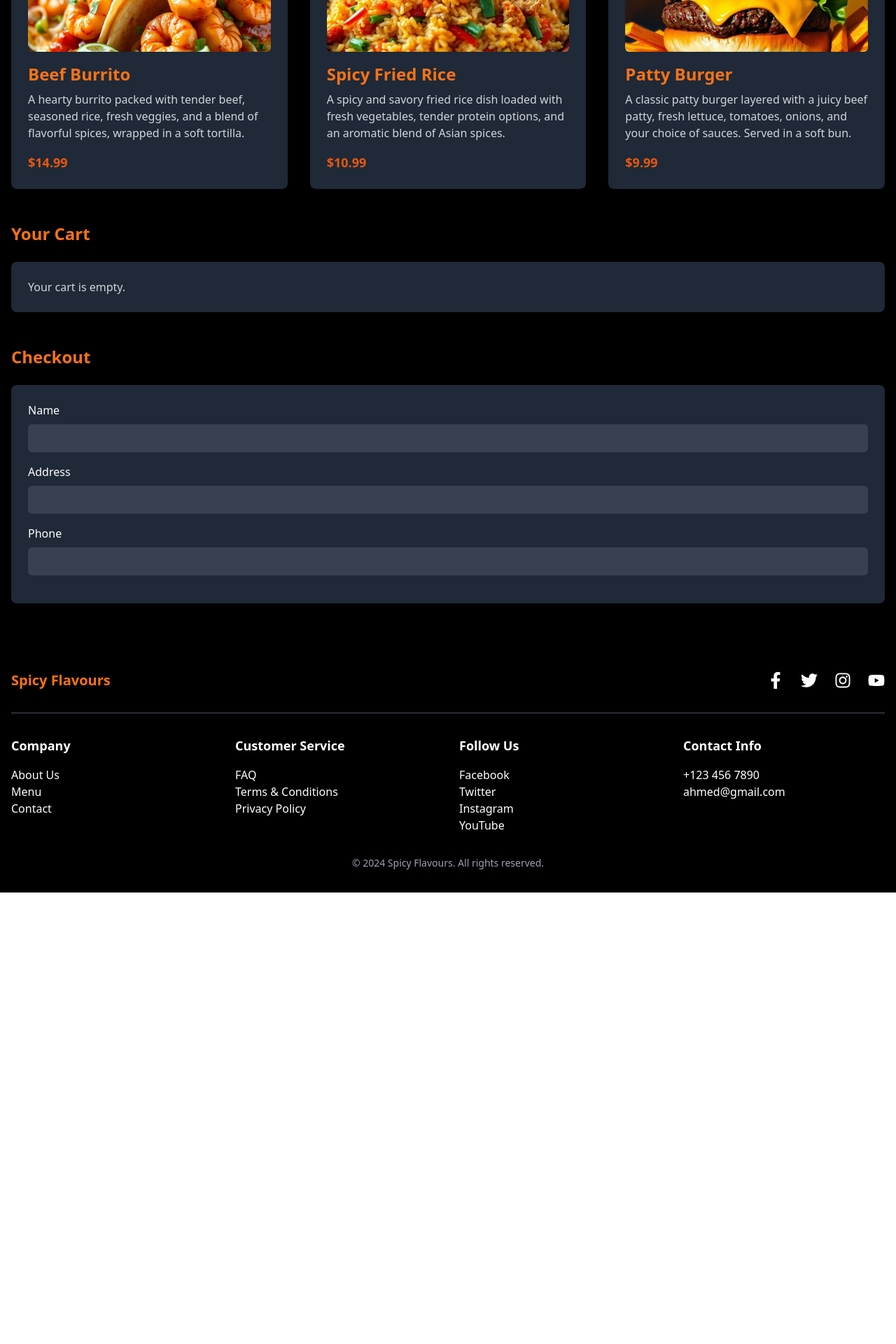
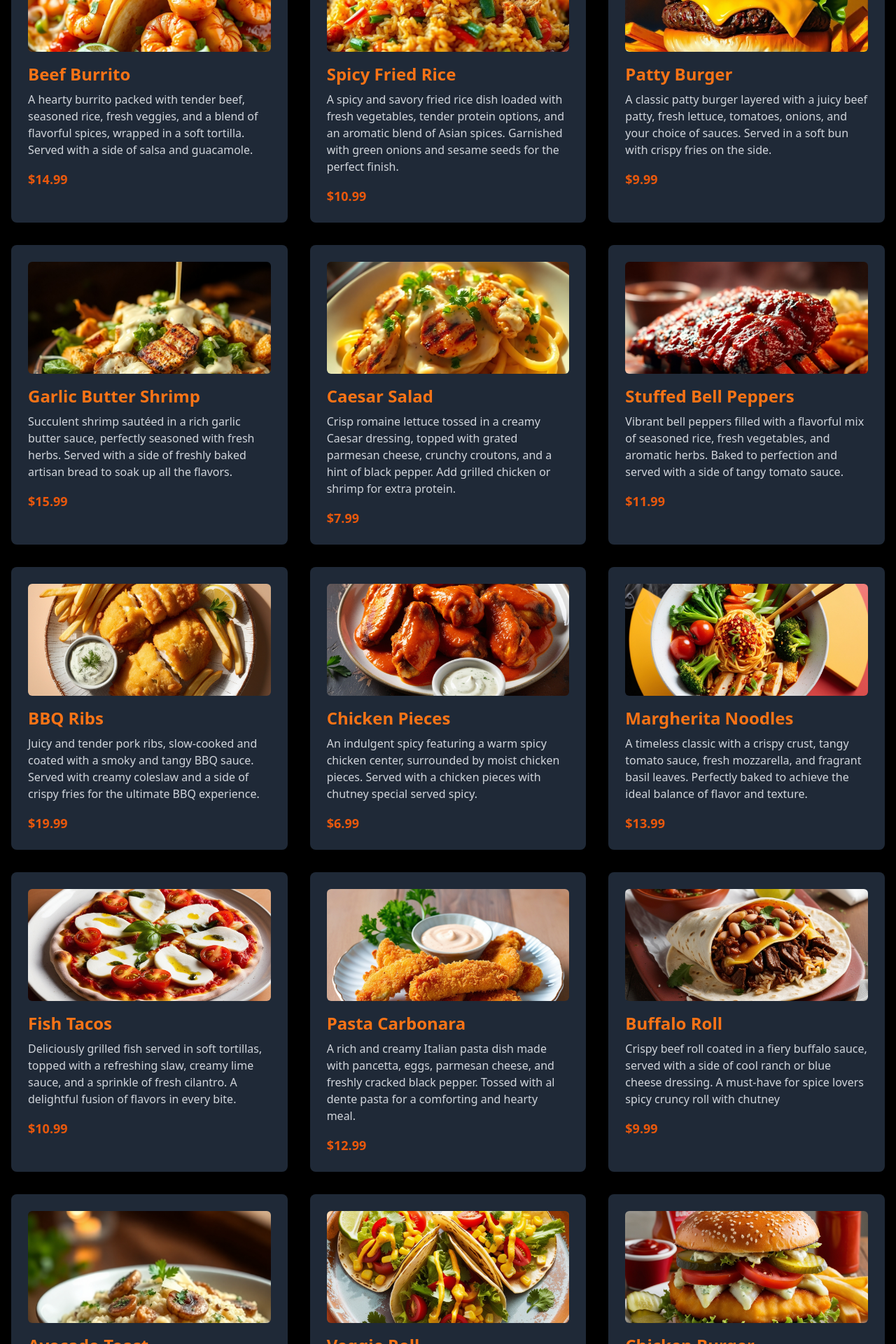
Before and after one commit to AhmedMemon1234/RestaurentWeb, a Next.js app: page /Mainmenu in a window 1280 px wide. Shown: the part 760-2680 px from the top of the page at 70% size. Before the commit the page ends 2035 px from the top, so only its background shows below. Built offline with nearby package versions, Linux system fonts and the light colour scheme.

Commit message:
Restaurentweb

```diff
--- a/src/app/Mainmenu/page.tsx
+++ b/src/app/Mainmenu/page.tsx
@@ -41,10 +41,23 @@ const MenuPage = () => {
     { id: 1, name: 'Spicy Chicken Roll', description: 'A fiery, spicy blend of tender chicken, perfectly seasoned with exotic spices, wrapped in a soft roll. Served with a tangy dipping sauce to elevate your taste buds.', price: '$12.99', image: '/food1.jpg' },
     { id: 2, name: 'Veggie Tacos', description: 'Crispy taco shells filled with a delightful mix of fresh vegetables, tangy salsa, and a drizzle of creamy zesty sauce. A perfect treat for veggie lovers.', price: '$8.99', image: '/food2.jpg' },
     { id: 3, name: 'Grilled Salmon', description: 'Freshly grilled salmon fillet infused with a smoky aroma, served with a side of herbed butter and lemon wedges for a burst of freshness and delicious spicy.', price: '$18.99', image: '/food3.jpg' },
-    { id: 4, name: 'Beef Burrito', description: 'A hearty burrito packed with tender beef, seasoned rice, fresh veggies, and a blend of flavorful spices, wrapped in a soft tortilla.', price: '$14.99', image: '/food4.jpg' },
-    { id: 5, name: 'Spicy Fried Rice', description: 'A spicy and savory fried rice dish loaded with fresh vegetables, tender protein options, and an aromatic blend of Asian spices.', price: '$10.99', image: '/food5.jpg' },
-    { id: 6, name: 'Patty Burger', description: 'A classic patty burger layered with a juicy beef patty, fresh lettuce, tomatoes, onions, and your choice of sauces. Served in a soft bun.', price: '$9.99', image: '/food6.jpg' },
+    { id: 4, name: 'Beef Burrito', description: 'A hearty burrito packed with tender beef, seasoned rice, fresh veggies, and a blend of flavorful spices, wrapped in a soft tortilla. Served with a side of salsa and guacamole.', price: '$14.99', image: '/food4.jpg' },
+    { id: 5, name: 'Spicy Fried Rice', description: 'A spicy and savory fried rice dish loaded with fresh vegetables, tender protein options, and an aromatic blend of Asian spices. Garnished with green onions and sesame seeds for the perfect finish.', price: '$10.99', image: '/food5.jpg' },
+    { id: 6, name: 'Patty Burger', description: 'A classic patty burger layered with a juicy beef patty, fresh lettuce, tomatoes, onions, and your choice of sauces. Served in a soft bun with crispy fries on the side.', price: '$9.99', image: '/food6.jpg' },
+    { id: 7, name: 'Garlic Butter Shrimp', description: 'Succulent shrimp sautéed in a rich garlic butter sauce, perfectly seasoned with fresh herbs. Served with a side of freshly baked artisan bread to soak up all the flavors.', price: '$15.99', image: '/food7.jpg' },
+    { id: 8, name: 'Caesar Salad', description: 'Crisp romaine lettuce tossed in a creamy Caesar dressing, topped with grated parmesan cheese, crunchy croutons, and a hint of black pepper. Add grilled chicken or shrimp for extra protein.', price: '$7.99', image: '/food8.jpg' },
+    { id: 9, name: 'Stuffed Bell Peppers', description: 'Vibrant bell peppers filled with a flavorful mix of seasoned rice, fresh vegetables, and aromatic herbs. Baked to perfection and served with a side of tangy tomato sauce.', price: '$11.99', image: '/food9.jpg' },
+    { id: 10, name: 'BBQ Ribs', description: 'Juicy and tender pork ribs, slow-cooked and coated with a smoky and tangy BBQ sauce. Served with creamy coleslaw and a side of crispy fries for the ultimate BBQ experience.', price: '$19.99', image: '/food10.jpg' },
+    { id: 11, name: 'Chicken Pieces', description: 'An indulgent spicy featuring a warm spicy chicken center, surrounded by moist chicken pieces. Served with a chicken pieces with chutney special served spicy.', price: '$6.99', image: '/food11.jpg' },
+    { id: 12, name: 'Margherita Noodles', description: 'A timeless classic with a crispy crust, tangy tomato sauce, fresh mozzarella, and fragrant basil leaves. Perfectly baked to achieve the ideal balance of flavor and texture.', price: '$13.99', image: '/food12.jpg' },
+    { id: 13, name: 'Fish Tacos', description: 'Deliciously grilled fish served in soft tortillas, topped with a refreshing slaw, creamy lime sauce, and a sprinkle of fresh cilantro. A delightful fusion of flavors in every bite.', price: '$10.99', image: '/food13.jpg' },
+    { id: 14, name: 'Pasta Carbonara', description: 'A rich and creamy Italian pasta dish made with pancetta, eggs, parmesan cheese, and freshly cracked black pepper. Tossed with al dente pasta for a comforting and hearty meal.', price: '$12.99', image: '/food14.jpg' },
+    { id: 15, name: 'Buffalo Roll', description: 'Crispy beef roll coated in a fiery buffalo sauce, served with a side of cool ranch or blue cheese dressing. A must-have for spice lovers spicy cruncy roll with chutney', price: '$9.99', image: '/food15.jpg' },
+    { id: 16, name: 'Avocado Toast', description: 'A healthy and delicious option featuring toasted sourdough bread topped with creamy avocado, cherry tomatoes, crumbled feta cheese, and a drizzle of balsamic glaze.', price: '$8.99', image: '/food16.jpg' },
+    { id: 17, name: 'Veggie Roll', description: 'A smooth and creamy Veggie Roll with a buttery graham cracker crust, served with a generous topping of fresh berry compote for a perfect balance of sweetness and tang.', price: '$6.99', image: '/food17.jpg' },
+    { id: 18, name: 'Chicken Burger', description: 'A classic Italian dish featuring tender fettuccine chicken tossed in a creamy Chicken Burger sauce and topped with perfectly grilled chicken breast. Garnished with parsley and parmesan.', price: '$13.99', image: '/food18.jpg' },
   ]);
+
 
   const addToCart = (item: MenuItem) => {
     const existingItem = cart.find(cartItem => cartItem.id === item.id);
```
